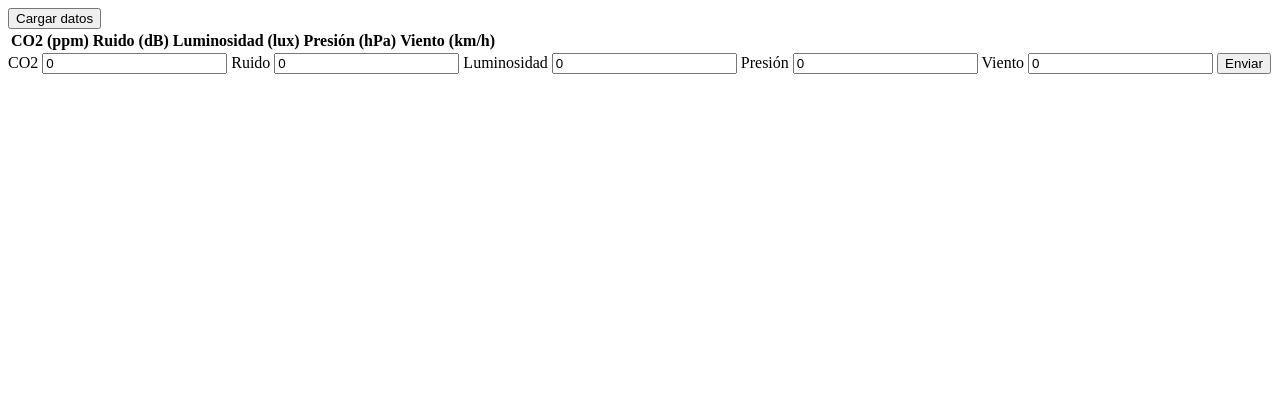
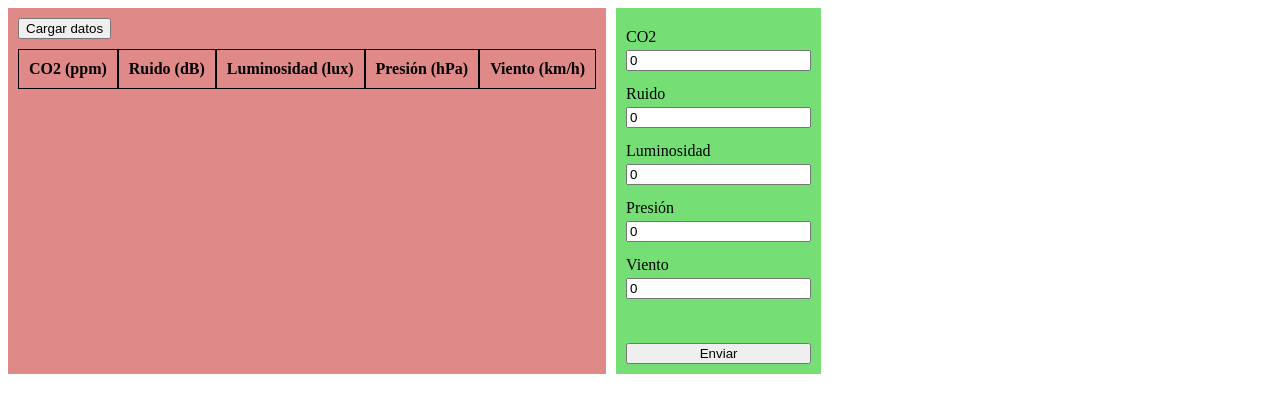
Before and after one commit to PolGubau/clases2, a plain HTML site: page Actividades/Actividad2_ThingsSpeak/index.html in a window 1280 px wide. Drawn offline with Linux system fonts and the light colour scheme.

Commit message:
actividad2_css

```diff
--- a/Actividades/Actividad2_ThingsSpeak/index.html
+++ b/Actividades/Actividad2_ThingsSpeak/index.html
@@ -19,17 +19,18 @@ GET https://api.thingspeak.com/channels/2959181/status.json?api_key=WNINQHWETFWU
   <meta charset="UTF-8">
   <meta name="viewport" content="width=device-width, initial-scale=1.0">
   <title>Document</title>
+  <link rel="stylesheet" href="style.css">
 </head>
 
 <body>
-  <main>
-    <section>
+  <main class="seccion_principal">
+    <section class="seccion_datos_tabla">
 
       <header>
         <button id="cargar-datos">Cargar datos</button>
       </header>
 
-      <table>
+      <table class="tabla_datos">
         <thead>
           <tr>
             <th>CO2 (ppm)</th>
@@ -46,8 +47,8 @@ GET https://api.thingspeak.com/channels/2959181/status.json?api_key=WNINQHWETFWU
       </table>
 
     </section>
-    <section>
-      <form id="form-crear">
+    <section class="seccion_formulario">
+      <form class="form_colocacion" id="form-crear">
         <label for="co2">CO2</label>
         <input id="co2" type="number" value="0" />
 
@@ -63,7 +64,7 @@ GET https://api.thingspeak.com/channels/2959181/status.json?api_key=WNINQHWETFWU
         <label for="viento">Viento</label>
         <input id="viento" type="number" value="0" />
 
-        <button type="submit">
+        <button type="submit" class="boton_formulario">
           Enviar
         </button>
 
--- /dev/null
+++ b/Actividades/Actividad2_ThingsSpeak/script.js
@@ -0,0 +1 @@
+//
--- a/Actividades/Actividad2_ThingsSpeak/style.css
+++ b/Actividades/Actividad2_ThingsSpeak/style.css
@@ -0,0 +1,41 @@
+.seccion_datos_tabla{
+    background-color: rgb(223, 137, 137);
+    padding: 10px;
+    display: flex;
+    gap: 10px;
+    flex-direction: column;
+}
+
+.tabla_datos th{
+    border: black 1px solid;
+    padding: 10px;
+
+}
+
+.tabla_datos{
+    border-spacing: 0;
+}
+
+.seccion_principal{
+    display: flex;
+    gap: 10px;
+}
+
+.form_colocacion{
+    display: flex;
+    flex-direction: column;
+    gap: 4px;
+}
+
+.form_colocacion label{
+    margin-top: 10px;
+}
+
+.seccion_formulario{
+    background-color: rgb(117, 223, 117);
+    padding: 10px;
+}
+
+.boton_formulario{
+    margin-top: 40px;
+}
```
